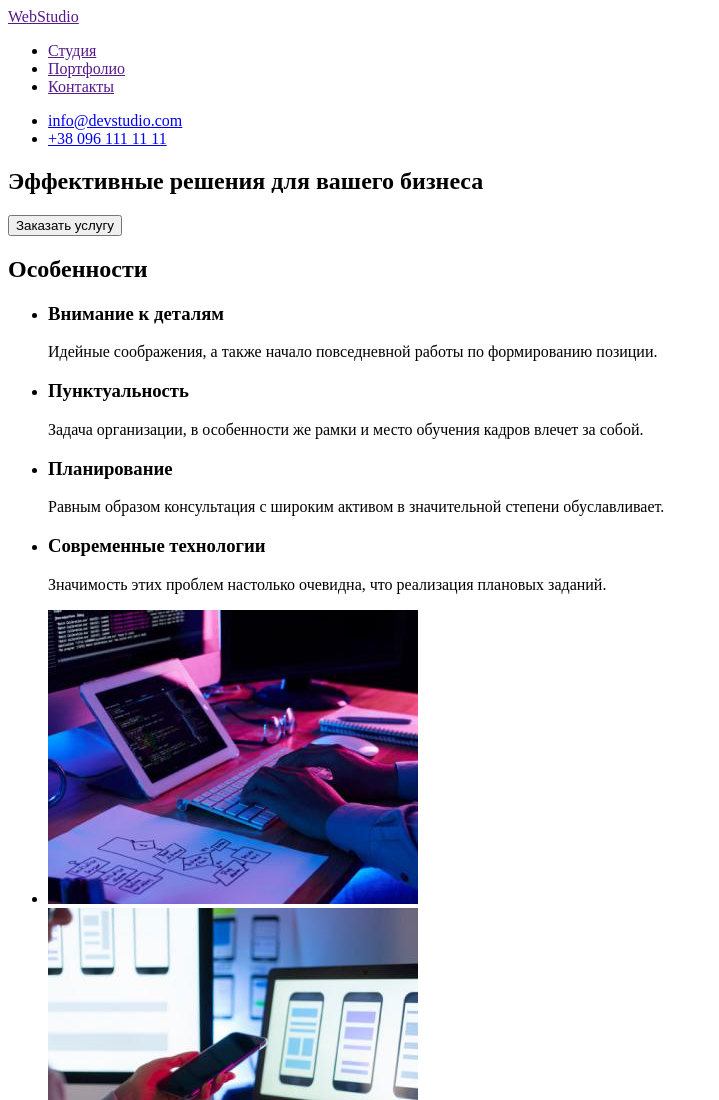
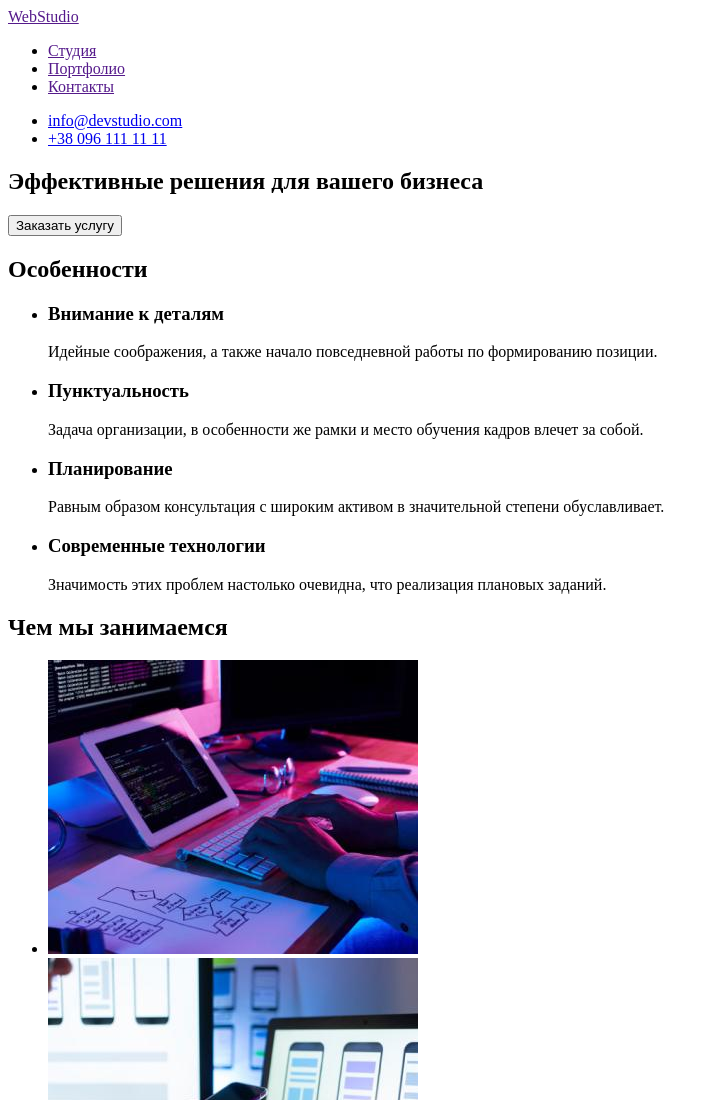
Before and after one commit to albert95gt/goit-markup-hw-01, a plain HTML site: page index.html in a window 1280 px wide. Shown: the top 1100 px of the page, without its empty margins (0-719 px from the left). Drawn offline with Linux system fonts and the light colour scheme.

Commit message:
Добавляет зоголовок

```diff
--- a/index.html
+++ b/index.html
@@ -56,6 +56,7 @@
       </section>
       <!-- Чем мы занимаемся -->
       <section>
+        <h2>Чем мы занимаемся</h2>
         <ul>
           <li>
             <img src="./images/box1.jpg" width="370" height="294" alt="" />
```
